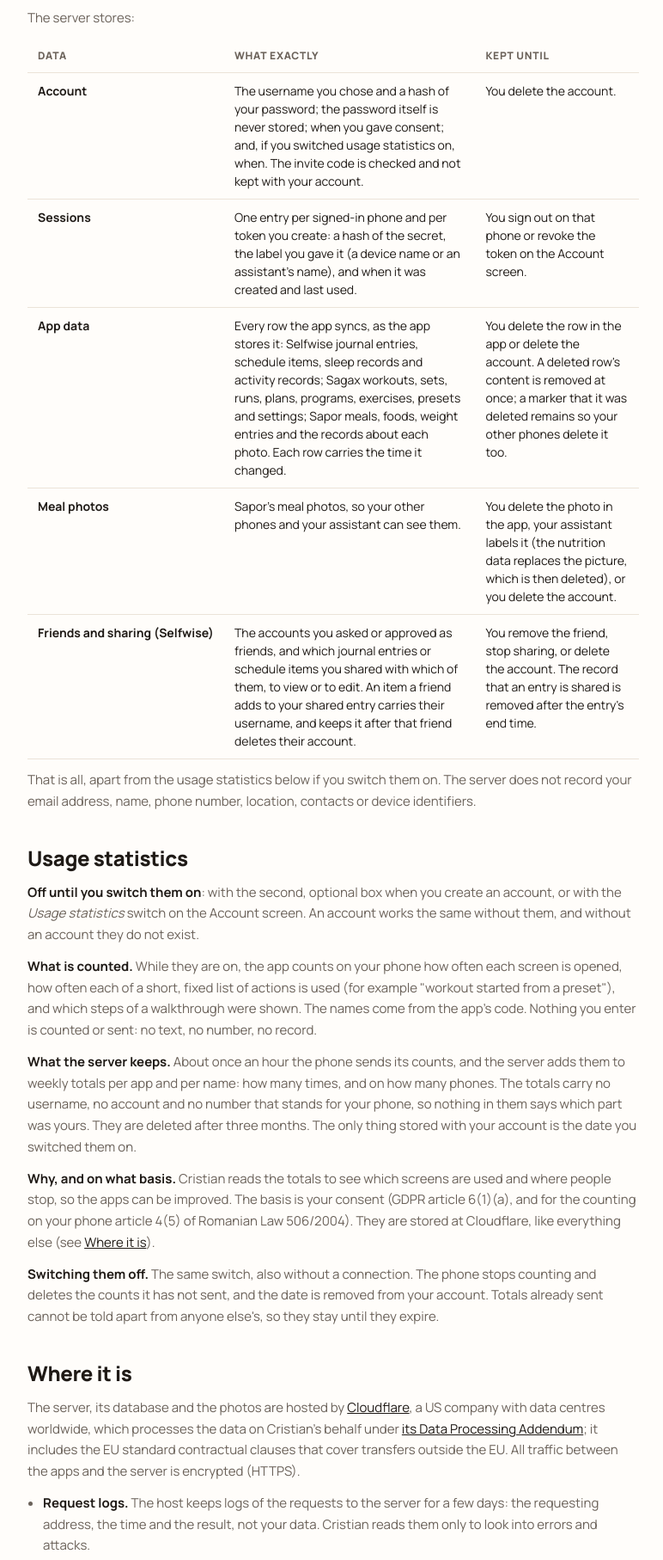
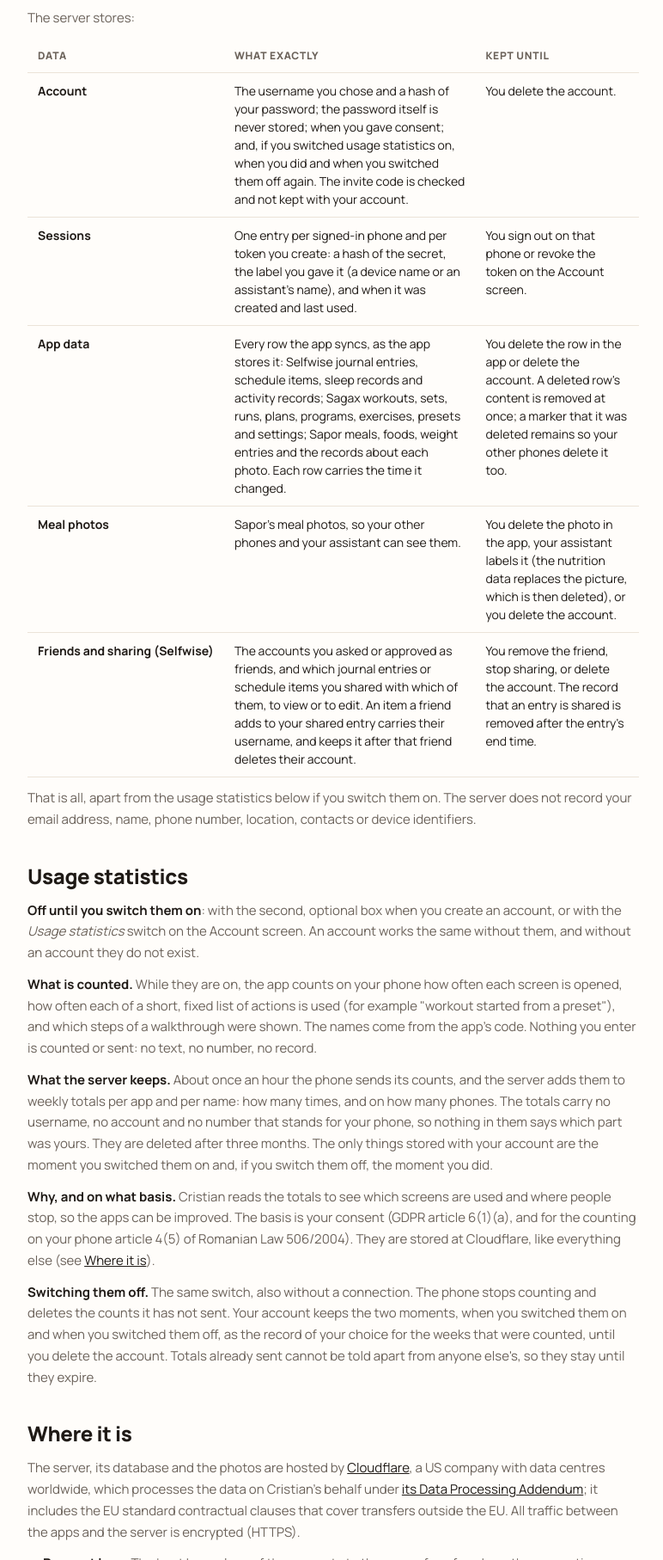
Before and after one commit to selfwise-labs/releases, a plain HTML site: page privacy.html in a window 1280 px wide. Shown: the part 1876-3690 px from the top of the page at 86% size, without its empty margins (252-1024 px from the left). Drawn offline with Linux system fonts and the light colour scheme.

Commit message:
Privacy policy: switching usage statistics off keeps both moments on the account
The backend keeps when the agreement was given and when it was taken back
(users.usage_consent_at, users.usage_withdrawn_at) until the account is
deleted, so the page no longer says the date is removed.

Co-Authored-By: Claude Fable 5.2 <noreply@anthropic.com>
Claude-Session: https://claude.ai/code/session_01AQvPqczZY1UuRY3gJfwf26

```diff
--- a/privacy.html
+++ b/privacy.html
@@ -125,7 +125,7 @@ td:first-child{font-weight:700;white-space:nowrap}
       <table>
         <thead><tr><th>Data</th><th>What exactly</th><th>Kept until</th></tr></thead>
         <tbody>
-          <tr><td>Account</td><td>The username you chose and a hash of your password; the password itself is never stored; when you gave consent; and, if you switched usage statistics on, when. The invite code is checked and not kept with your account.</td><td>You delete the account.</td></tr>
+          <tr><td>Account</td><td>The username you chose and a hash of your password; the password itself is never stored; when you gave consent; and, if you switched usage statistics on, when you did and when you switched them off again. The invite code is checked and not kept with your account.</td><td>You delete the account.</td></tr>
           <tr><td>Sessions</td><td>One entry per signed-in phone and per token you create: a hash of the secret, the label you gave it (a device name or an assistant's name), and when it was created and last used.</td><td>You sign out on that phone or revoke the token on the Account screen.</td></tr>
           <tr><td>App data</td><td>Every row the app syncs, as the app stores it: Selfwise journal entries, schedule items, sleep records and activity records; Sagax workouts, sets, runs, plans, programs, exercises, presets and settings; Sapor meals, foods, weight entries and the records about each photo. Each row carries the time it changed.</td><td>You delete the row in the app or delete the account. A deleted row's content is removed at once; a marker that it was deleted remains so your other phones delete it too.</td></tr>
           <tr><td>Meal photos</td><td>Sapor's meal photos, so your other phones and your assistant can see them.</td><td>You delete the photo in the app, your assistant labels it (the nutrition data replaces the picture, which is then deleted), or you delete the account.</td></tr>
@@ -139,9 +139,9 @@ td:first-child{font-weight:700;white-space:nowrap}
       <h2>Usage statistics</h2>
       <p class="muted"><strong>Off until you switch them on</strong>: with the second, optional box when you create an account, or with the <em>Usage statistics</em> switch on the Account screen. An account works the same without them, and without an account they do not exist.</p>
       <p class="muted"><strong>What is counted.</strong> While they are on, the app counts on your phone how often each screen is opened, how often each of a short, fixed list of actions is used (for example "workout started from a preset"), and which steps of a walkthrough were shown. The names come from the app's code. Nothing you enter is counted or sent: no text, no number, no record.</p>
-      <p class="muted"><strong>What the server keeps.</strong> About once an hour the phone sends its counts, and the server adds them to weekly totals per app and per name: how many times, and on how many phones. The totals carry no username, no account and no number that stands for your phone, so nothing in them says which part was yours. They are deleted after three months. The only thing stored with your account is the date you switched them on.</p>
+      <p class="muted"><strong>What the server keeps.</strong> About once an hour the phone sends its counts, and the server adds them to weekly totals per app and per name: how many times, and on how many phones. The totals carry no username, no account and no number that stands for your phone, so nothing in them says which part was yours. They are deleted after three months. The only things stored with your account are the moment you switched them on and, if you switch them off, the moment you did.</p>
       <p class="muted"><strong>Why, and on what basis.</strong> Cristian reads the totals to see which screens are used and where people stop, so the apps can be improved. The basis is your consent (GDPR article 6(1)(a), and for the counting on your phone article 4(5) of Romanian Law 506/2004). They are stored at Cloudflare, like everything else (see <a href="#where">Where it is</a>).</p>
-      <p class="muted"><strong>Switching them off.</strong> The same switch, also without a connection. The phone stops counting and deletes the counts it has not sent, and the date is removed from your account. Totals already sent cannot be told apart from anyone else's, so they stay until they expire.</p>
+      <p class="muted"><strong>Switching them off.</strong> The same switch, also without a connection. The phone stops counting and deletes the counts it has not sent. Your account keeps the two moments, when you switched them on and when you switched them off, as the record of your choice for the weeks that were counted, until you delete the account. Totals already sent cannot be told apart from anyone else's, so they stay until they expire.</p>
     </section>
 
     <section id="where">
```
